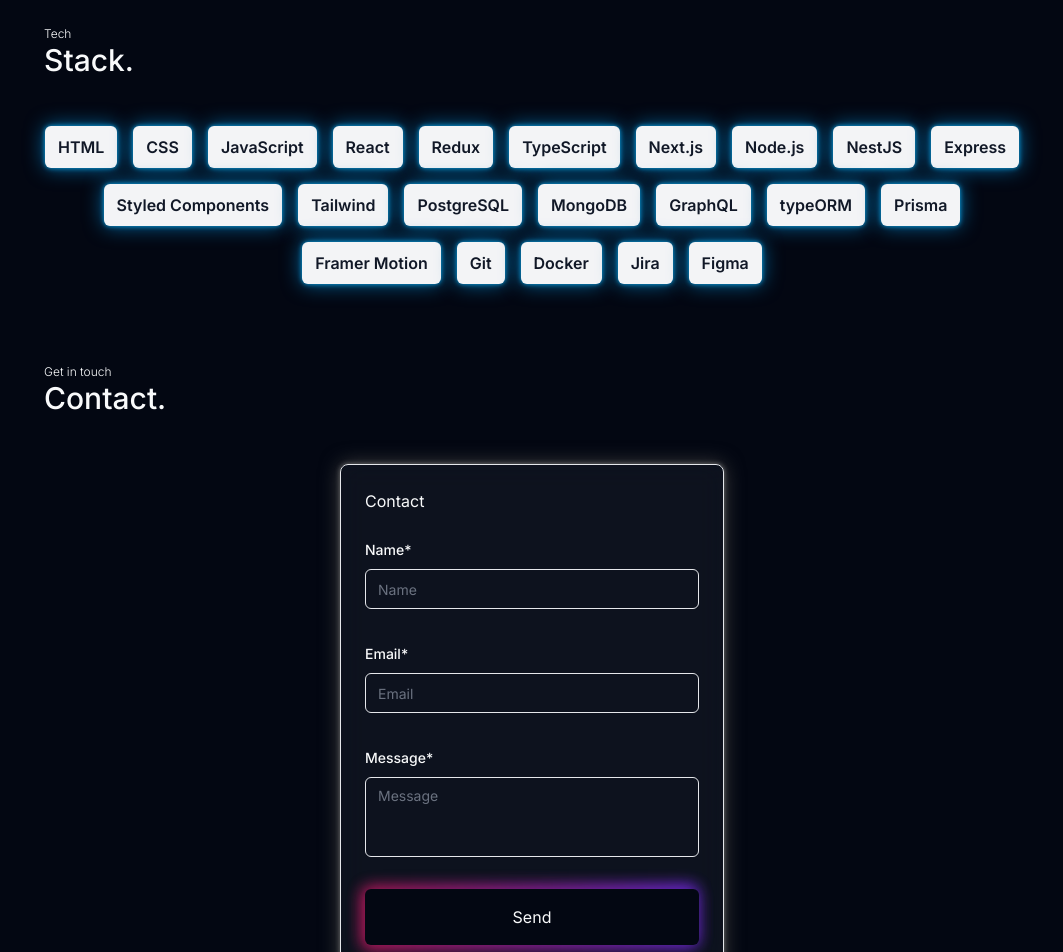
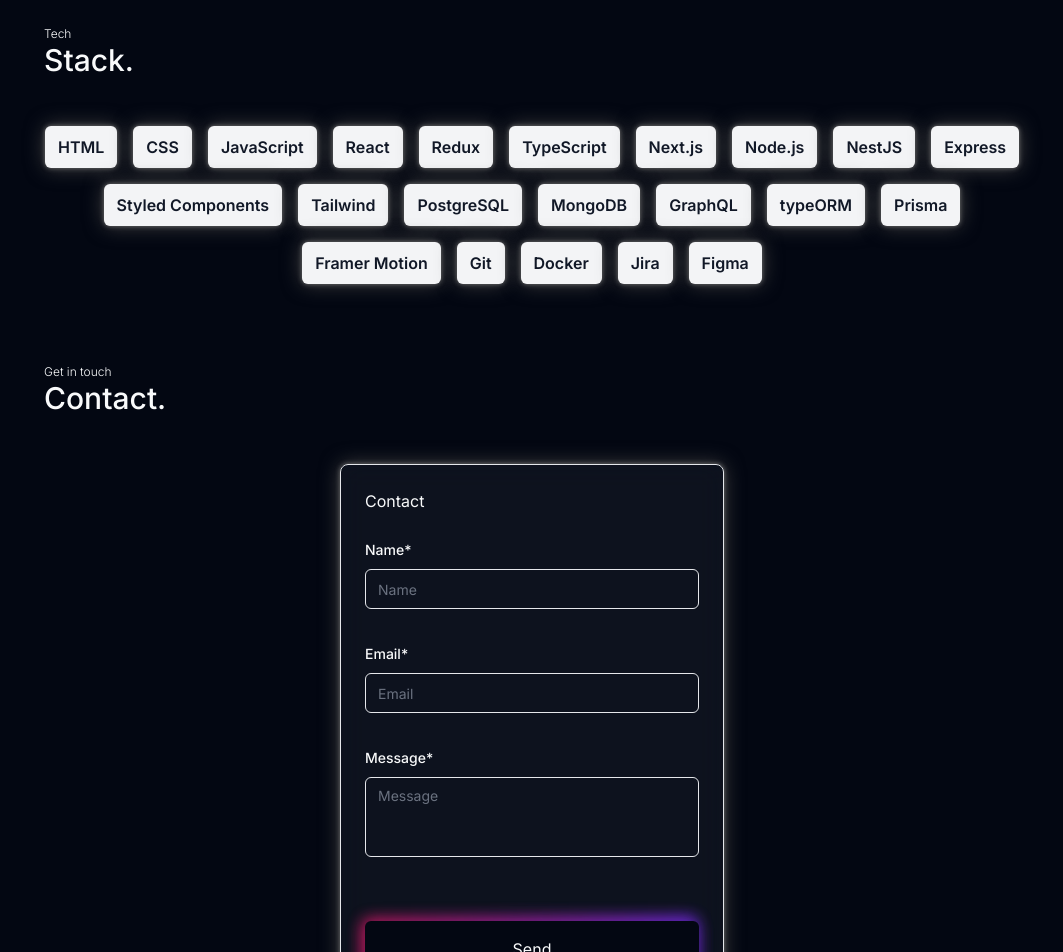
Before and after one commit to aFendell/portfolio, a Next.js app: page / in a window 1280 px wide. Shown: the part 2140-3092 px from the top of the page, without its empty margins (108-1171 px from the left). Built offline with nearby package versions, Linux system fonts and the light colour scheme.

Commit message:
fix: stack item neon form button margin

```diff
--- a/src/components/sections/contact/ContactForm.tsx
+++ b/src/components/sections/contact/ContactForm.tsx
@@ -109,7 +109,7 @@
               placeholder="Message"
               title="Message*"
             />
-            <ActionButton type="submit" disabled={isMutating}>
+            <ActionButton className="mt-8" type="submit" disabled={isMutating}>
               {isMutating ? (
                 <>
                   <Loader2 className="me-2 h-4 w-4 animate-spin" />
--- a/src/components/sections/stack/StackItem.tsx
+++ b/src/components/sections/stack/StackItem.tsx
@@ -34,7 +34,7 @@
       custom={index}>
       <Badge
         variant="secondary"
-        className="rounded-sm neon-sky sm:rounded-md sm:px-3 sm:py-2 sm:text-base">
+        className="rounded-sm neon-neutral sm:rounded-md sm:px-3 sm:py-2 sm:text-base">
         {tech}
       </Badge>
     </motion.li>
```
